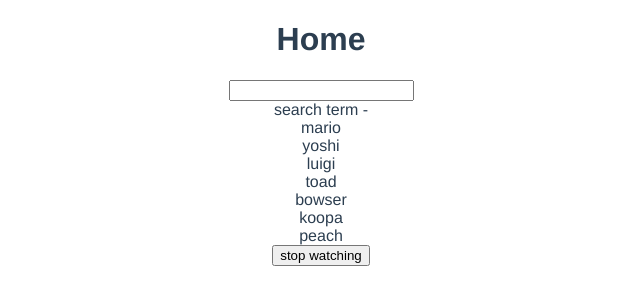
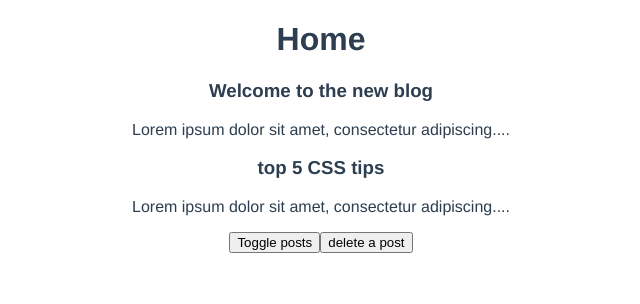
Before and after one commit to hohohovip1/Vue-basic, a Vue app: page / in a window 1280 px wide. Shown: the top 304 px of the page, without its empty margins (319-959 px from the left). Built offline with nearby package versions, Linux system fonts and the light colour scheme; data requests are answered from the project's data file.

Commit message:
get data and use life cycle hook

```diff
--- /dev/null
+++ b/data/db.json
@@ -0,0 +1,24 @@
+{
+    "posts": [
+        {
+            "id": 1,
+            "title": "Welcome to the new blog",
+            "body": "Lorem ipsum dolor sit amet, consectetur adipiscing elit. Nunc consectetur felis libero, in porta magna vestibulum eget. Suspendisse malesuada dui in ligula imperdiet pharetra. Vivamus felis nisl, gravida non porttitor eget, molestie sed lorem. Integer finibus dui arcu, nec egestas nulla posuere nec. Quisque eu ex nec dolor egestas condimentum ac ac nulla. Phasellus ut cursus ligula. Etiam vel laoreet erat. Vestibulum sit amet erat id velit sodales efficitur id in sem. Quisque ac cursus nunc. Aenean feugiat ex metus, at tristique elit accumsan eu. Nam placerat dolor sit amet lorem aliquet congue.",
+            "tags": [
+                "webdev",
+                "coding",
+                "news"
+            ]
+        },
+        {
+            "id": 2,
+            "title": "top 5 CSS tips",
+            "body": "Lorem ipsum dolor sit amet, consectetur adipiscing elit. Nunc consectetur felis libero, in porta magna vestibulum eget. Suspendisse malesuada dui in ligula imperdiet pharetra. Vivamus felis nisl, gravida non porttitor eget, molestie sed lorem. Integer finibus dui arcu, nec egestas nulla posuere nec. Quisque eu ex nec dolor egestas condimentum ac ac nulla. Phasellus ut cursus ligula. Etiam vel laoreet erat. Vestibulum sit amet erat id velit sodales efficitur id in sem. Quisque ac cursus nunc. Aenean feugiat ex metus, at tristique elit accumsan eu. Nam placerat dolor sit amet lorem aliquet congue.",
+            "tags": [
+                "css",
+                "webdev",
+                "coding"
+            ]
+        }
+    ]
+}
--- a/package.json
+++ b/package.json
@@ -8,6 +8,7 @@
   },
   "dependencies": {
     "core-js": "^3.6.5",
+    "json-server": "^0.16.3",
     "vue": "^3.0.0",
     "vue-router": "^4.0.0-0"
   },
--- /dev/null
+++ b/src/components/PostList.vue
@@ -0,0 +1,30 @@
+<template>
+    <div class="post-list">
+        <div v-for="post in posts" :key="post.id">
+            <SinglePost :post="post" />
+        </div>
+    </div>
+</template>
+
+<script>
+import { onMounted, onUnmounted, onUpdated } from "vue";
+import SinglePost from "./SinglePost";
+
+export default {
+    props: ["posts"],
+    components: { SinglePost },
+    setup(props) {
+        onMounted(() => {
+            console.log("component mounted");
+        });
+        onUnmounted(() => {
+            console.log("componet unmounted");
+        });
+        onUpdated(() => {
+            console.log("component updated");
+        });
+    },
+};
+</script>
+
+<style></style>
--- /dev/null
+++ b/src/components/SinglePost.vue
@@ -0,0 +1,22 @@
+<template>
+    <div class="post">
+        <h3>{{ post.title }}</h3>
+        <p>{{ snippet }}</p>
+    </div>
+</template>
+
+<script>
+import { computed } from "vue";
+
+export default {
+    props: ["post"],
+    setup(props) {
+        const snippet = computed(() => {
+            return props.post.body.substring(0, 50) + "....";
+        });
+        return { snippet };
+    },
+};
+</script>
+
+<style></style>
--- a/src/views/Home.vue
+++ b/src/views/Home.vue
@@ -1,51 +1,39 @@
 <template>
-  <div class="home">
-    <h1>Home</h1>
-    <input type="text" v-model="search" />
-    <div>search term - {{ search }}</div>
-    <div v-for="name in matchingNames" :key="name">{{ name }}</div>
-    <button @click="handleClick">stop watching</button>
-  </div>
+    <div class="home">
+        <h1>Home</h1>
+        <PostList v-if="showPosts" :posts="posts" />
+        <button @click="showPosts = !showPosts">Toggle posts</button>
+        <button @click="posts.pop()">delete a post</button>
+    </div>
 </template>
 
 <script>
-import { computed, ref, watch, watchEffect } from 'vue';
+import { ref } from "vue";
+import PostList from "../components/PostList.vue";
+export default {
+    name: "Home",
+    components: { PostList },
+    setup() {
+        const posts = ref([]);
+        const error = ref(null);
 
-export default {
-  name: 'Home',
-  setup() {
-    const search = ref('');
-    const names = ref([
-      'mario',
-      'yoshi',
-      'luigi',
-      'toad',
-      'bowser',
-      'koopa',
-      'peach',
-    ]);
+        const load = async () => {
+            try {
+                let data = await fetch("http://localhost:3000/posts");
+                if (!data.ok) {
+                    throw Error("no data available");
+                }
+                posts.value = await data.json();
+            } catch (err) {
+                error.value = err.message;
+                console.log(error.value);
+            }
+        };
 
-    const stopWatch = watch(search, () => {
-      console.log('watch function run');
-    });
+        load();
 
-    const stopEffect = watchEffect(() => {
-      console.log('watch effect function run', search.value);
-    });
-    const matchingNames = computed(() => {
-      return names.value.filter((name) => name.includes(search.value));
-    });
-    const handleClick = () => {
-      stopWatch();
-      stopEffect();
-    };
-
-    return {
-      names,
-      search,
-      matchingNames,
-      handleClick,
-    };
-  },
+        const showPosts = ref(true);
+        return { posts, showPosts };
+    },
 };
 </script>
```
Also changed, not shown: 1 other file (tests, documents, lock files or other folders).
